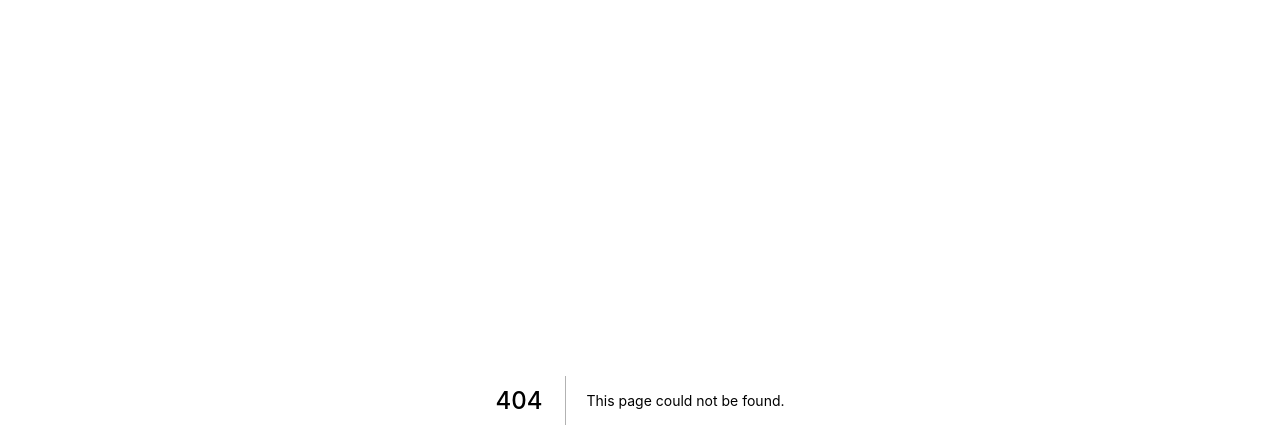
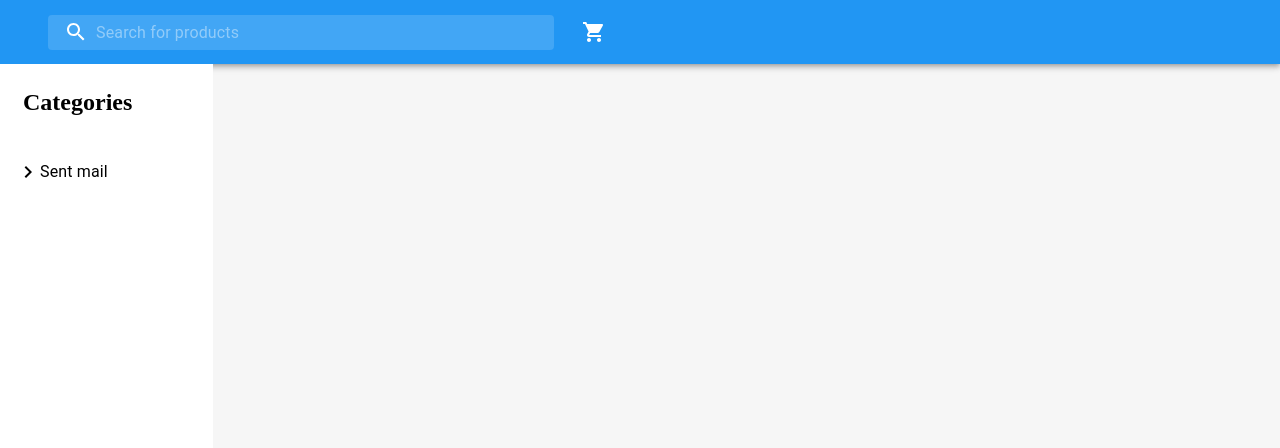
Before and after one commit to go-corona-go/the-front-store, a Next.js app: page /products in a window 1280 px wide. Before the commit this address had no page. Shown: the top 448 px of the page. Built offline with nearby package versions, Linux system fonts and the light colour scheme.

Commit message:
feat: Products

```diff
--- /dev/null
+++ b/components/Filters/index.js
@@ -0,0 +1,51 @@
+import List from '@material-ui/core/List';
+import ListItem from '@material-ui/core/ListItem';
+import ListItemIcon from '@material-ui/core/ListItemIcon';
+import ListItemText from '@material-ui/core/ListItemText';
+import ChevronRight from '@material-ui/icons/ChevronRight';
+import { makeStyles, Grid, Typography } from '@material-ui/core';
+
+const useStyles = makeStyles(() => ({
+  root: {
+    flexGrow: 1,
+    background: '#fff',
+    minHeight: '100vh',
+
+  },
+  title: {
+    fontFamily: 'Raleway',
+    fontWeight: 600,
+    fontSize: '24px',
+    lineHeight: '28px',
+    padding: '0 23px'
+  },
+  text: {
+    fontSize: '18px',
+    lineHeight: '25px'
+  },
+  item:{
+    justifyContent: 'flex-start'
+  },
+  icon: {
+  }
+}));
+
+const x = ['Mask', 'PPE', 'Gloves', 'Sanitation Products'];
+const Filters = () => {
+  const classes = useStyles();
+  return (
+    <div className={classes.root}>
+      <p className={classes.title}>Categories</p>
+      <List component="nav">
+        <ListItem button className={classes.item}>
+          {/* <ListItemIcon className={classes.icon}> */}
+            <ChevronRight className={classes.icon} />
+          {/* </ListItemIcon> */}
+          <ListItemText className={classes.text} primary="Sent mail" />
+        </ListItem>
+      </List>
+    </div>
+  );
+};
+
+export default Filters;
--- /dev/null
+++ b/components/Layout/index.js
@@ -0,0 +1,24 @@
+import {
+  createMuiTheme,
+  makeStyles,
+  ThemeProvider,
+} from '@material-ui/core/styles';
+import { blue } from '@material-ui/core/colors';
+import NavBar from '../navbar';
+
+const theme = createMuiTheme({
+  palette: {
+    primary: blue,
+  },
+});
+
+const Layout = (props) => (
+  <ThemeProvider theme={theme}>
+    <div>
+      <NavBar />
+      {props.children}
+    </div>
+  </ThemeProvider>
+);
+
+export default Layout;
--- /dev/null
+++ b/components/navbar.js
@@ -0,0 +1,177 @@
+import React from 'react';
+import { fade, makeStyles } from '@material-ui/core/styles';
+import AppBar from '@material-ui/core/AppBar';
+import Toolbar from '@material-ui/core/Toolbar';
+import IconButton from '@material-ui/core/IconButton';
+import InputBase from '@material-ui/core/InputBase';
+import Badge from '@material-ui/core/Badge';
+import MenuItem from '@material-ui/core/MenuItem';
+import Menu from '@material-ui/core/Menu';
+import SearchIcon from '@material-ui/icons/Search';
+import ShoppingCartIcon from '@material-ui/icons/ShoppingCart';
+
+const useStyles = makeStyles((theme) => ({
+  grow: {
+    flexGrow: 1,
+  },
+  menuButton: {
+    marginRight: theme.spacing(2),
+  },
+  title: {
+    display: 'none',
+    [theme.breakpoints.up('sm')]: {
+      display: 'block',
+    },
+  },
+  search: {
+    position: 'relative',
+    borderRadius: theme.shape.borderRadius,
+    backgroundColor: fade(theme.palette.common.white, 0.15),
+    '&:hover': {
+      backgroundColor: fade(theme.palette.common.white, 0.25),
+    },
+    marginRight: theme.spacing(2),
+    marginLeft: 0,
+    width: '100%',
+    [theme.breakpoints.up('sm')]: {
+      marginLeft: theme.spacing(3),
+      width: 'auto',
+    },
+  },
+  searchIcon: {
+    padding: theme.spacing(0, 2),
+    height: '100%',
+    position: 'absolute',
+    pointerEvents: 'none',
+    display: 'flex',
+    alignItems: 'center',
+    justifyContent: 'center',
+  },
+  inputRoot: {
+    color: 'inherit',
+  },
+  inputInput: {
+    padding: theme.spacing(1, 1, 1, 0),
+    // vertical padding + font size from searchIcon
+    paddingLeft: `calc(1em + ${theme.spacing(4)}px)`,
+    transition: theme.transitions.create('width'),
+    width: '100%',
+    [theme.breakpoints.up('md')]: {
+      width: '50ch',
+    },
+  },
+  sectionDesktop: {
+    display: 'none',
+    [theme.breakpoints.up('md')]: {
+      display: 'flex',
+    },
+  },
+  sectionMobile: {
+    display: 'flex',
+    [theme.breakpoints.up('md')]: {
+      display: 'none',
+    },
+  },
+}));
+
+export default function PrimarySearchAppBar() {
+  const classes = useStyles();
+  const [anchorEl, setAnchorEl] = React.useState(null);
+  const [mobileMoreAnchorEl, setMobileMoreAnchorEl] = React.useState(null);
+
+  const isMenuOpen = Boolean(anchorEl);
+  const isMobileMenuOpen = Boolean(mobileMoreAnchorEl);
+
+  const handleProfileMenuOpen = (event) => {
+    setAnchorEl(event.currentTarget);
+  };
+
+  const handleMobileMenuClose = () => {
+    setMobileMoreAnchorEl(null);
+  };
+
+  const handleMenuClose = () => {
+    setAnchorEl(null);
+    handleMobileMenuClose();
+  };
+
+  const handleMobileMenuOpen = (event) => {
+    setMobileMoreAnchorEl(event.currentTarget);
+  };
+
+  const menuId = 'primary-search-account-menu';
+  const renderMenu = (
+    <Menu
+      anchorEl={anchorEl}
+      anchorOrigin={{ vertical: 'top', horizontal: 'right' }}
+      id={menuId}
+      keepMounted
+      transformOrigin={{ vertical: 'top', horizontal: 'right' }}
+      open={isMenuOpen}
+      onClose={handleMenuClose}
+    >
+      <MenuItem onClick={handleMenuClose}>Profile</MenuItem>
+      <MenuItem onClick={handleMenuClose}>My account</MenuItem>
+    </Menu>
+  );
+
+  const mobileMenuId = 'primary-search-account-menu-mobile';
+  const renderMobileMenu = (
+    <Menu
+      anchorEl={mobileMoreAnchorEl}
+      anchorOrigin={{ vertical: 'top', horizontal: 'right' }}
+      id={mobileMenuId}
+      keepMounted
+      transformOrigin={{ vertical: 'top', horizontal: 'right' }}
+      open={isMobileMenuOpen}
+      onClose={handleMobileMenuClose}
+    >
+      <MenuItem>
+        <IconButton aria-label="show 4 new mails" color="inherit">
+          <Badge badgeContent={4} color="secondary">
+            <ShoppingCartIcon />
+          </Badge>
+        </IconButton>
+        <p>Cart</p>
+      </MenuItem>
+    </Menu>
+  );
+
+  return (
+    <div className={classes.grow}>
+      <AppBar position="static">
+        <Toolbar>
+          <div className={classes.search}>
+            <div className={classes.searchIcon}>
+              <SearchIcon />
+            </div>
+            <InputBase
+              placeholder="Search for products"
+              classes={{
+                root: classes.inputRoot,
+                input: classes.inputInput,
+              }}
+              inputProps={{ 'aria-label': 'search' }}
+            />
+          </div>
+          <div className={classes.sectionDesktop}>
+            <IconButton aria-label="show 4 new mails" color="inherit">
+              <Badge color="secondary">
+                <ShoppingCartIcon />
+              </Badge>
+            </IconButton>
+          </div>
+          <div className={classes.sectionMobile}>
+            <IconButton aria-label="show 4 new mails" color="inherit">
+              <Badge color="secondary">
+                <ShoppingCartIcon />
+              </Badge>
+            </IconButton>
+          </div>
+        </Toolbar>
+      </AppBar>
+      {renderMobileMenu}
+      {renderMenu}
+    </div>
+  );
+}
--- a/package.json
+++ b/package.json
@@ -10,11 +10,16 @@
   "dependencies": {
     "@apollo/react-hooks": "^3.1.4",
     "@material-ui/core": "^4.9.9",
+    "@material-ui/icons": "^4.9.1",
     "apollo-boost": "^0.4.7",
     "graphql": "^15.0.0",
     "next": "9.3.4",
     "react": "16.13.1",
     "react-dom": "16.13.1",
     "styled-components": "^5.1.0"
+  },
+  "devDependencies": {
+    "eslint": "^6.8.0",
+    "eslint-config-kentcdodds": "^14.8.0"
   }
 }
--- /dev/null
+++ b/pages/_app.js
@@ -0,0 +1,6 @@
+import './globalStyles.css';
+
+// eslint-disable-next-line no-unused-vars
+export default function MyApp({ Component, pageProps }) {
+  return <Component {...pageProps} />;
+}
--- /dev/null
+++ b/pages/globalStyles.css
@@ -0,0 +1,6 @@
+body {
+    font-family: 'SF Pro Text', 'SF Pro Icons', 'Helvetica Neue', 'Helvetica',
+      'Arial', sans-serif;
+    margin: 0 auto;
+    background-color: #F6F6F6;
+  }
--- /dev/null
+++ b/pages/products.js
@@ -0,0 +1,15 @@
+import { Grid } from '@material-ui/core';
+import Layout from '../components/Layout';
+import Filters from '../components/Filters';
+
+const Home = () => (
+  <Layout>
+      <Grid container>
+        <Grid container item xs={12} md={3} lg={2}>
+          <Filters />
+        </Grid>
+      </Grid>
+  </Layout>
+);
+
+export default Home;
```
Also changed, not shown: 2 other files (tests, documents, lock files or other folders).
